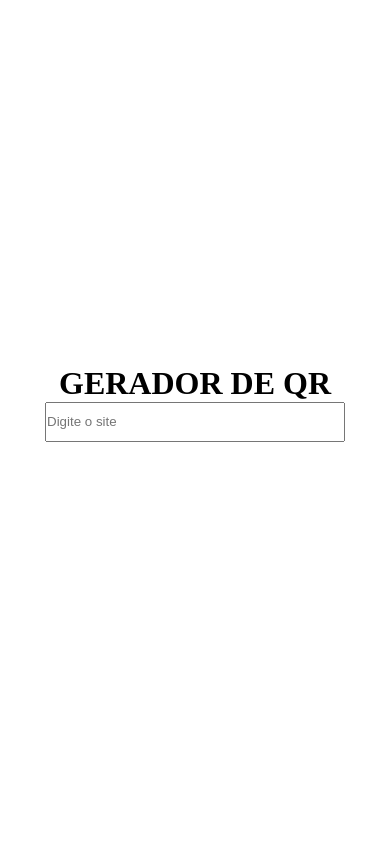
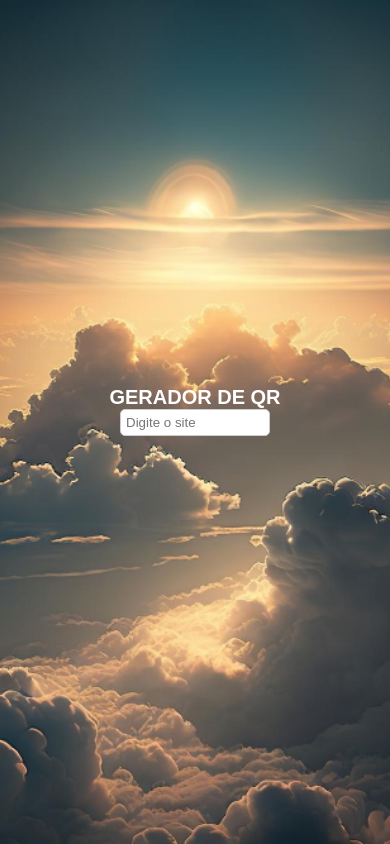
Before and after one commit to RuiGomes111/Gerdor-de-Qr-Code, a plain HTML site: page index.html in a window 390 px wide. Drawn offline with Linux system fonts and the light colour scheme.

Commit message:
atualização css

```diff
--- a/index.css
+++ b/index.css
@@ -1,27 +1,66 @@
-*{
+* {
+    margin: 0;
     padding: 0;
-    margin: 0;
     box-sizing: border-box;
-}
+    font-family: Arial, sans-serif; /* Choose a suitable font */
+  }
 
-
-.containner{
-    text-align: center;
-    display: flex;
-    flex-direction: column;
-}
-
-
-body{
+  body {
     display: flex;
     align-items: center;
     justify-content: center;
     height: 100vh;
+    background-image: url("/738.jpg");
+    background-size: cover;
+    background-repeat: no-repeat;
+    background-position: center;
+  }
+
+  .container {
+    display: flex;
+    flex-direction: column;
+    align-items: center;
+    padding: 20px;
+  }
+
+  .container input {
+    width: 100%;
+    max-width: 300px;
+    padding: 10px;
+    margin-bottom: 10px;
+    border: 1px solid #ccc;
+    border-radius: 5px;
+  }
+
+  h1 {
+    color: white;
+    text-align: center;
+    font-size: 2em;
+  }
+
+
+
+  @media (max-width: 568px) {
+
+    .container{display: flex;
+        flex-direction: column;
+        align-items: center;
+        padding: 10px;
+  }
+
+ .container input {
+    width: 100%;
+    max-width: 150px;
+    padding: 5px;
+    margin-bottom: 5px;
+    border: 1px solid #ccc;
+    border-radius: 5px;
+
 }
 
-.containner input{
-    width: 300px;
-    height: 40px;
-    margin-bottom: 20px;
-    outline: none;
+h1 {
+    color: white;
+    text-align: center;
+    font-size: 20px;
+  }
 }
--- a/index.html
+++ b/index.html
@@ -7,7 +7,7 @@
     <title>Qr</title>
 </head>
 <body>
-    <div class="containner">
+    <div class="container">
     <h1>GERADOR DE QR</h1>
     <input type="text" placeholder="Digite o site">
     <div class="lugar_do_QR">
```
Also changed, not shown: 738.jpg (added).
